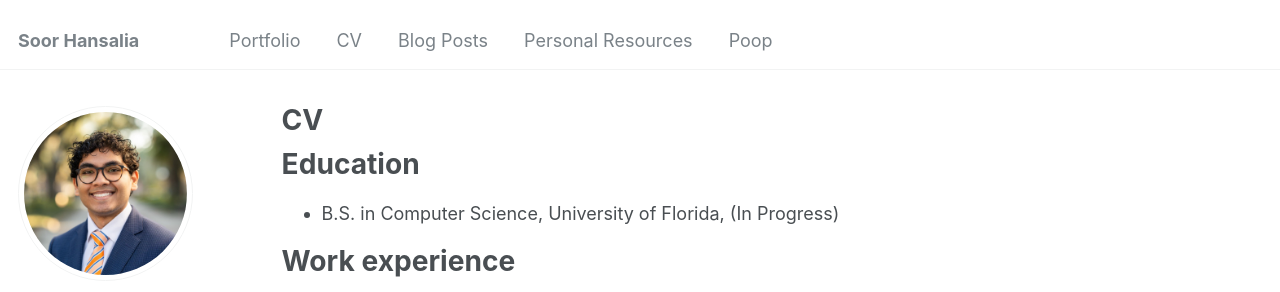
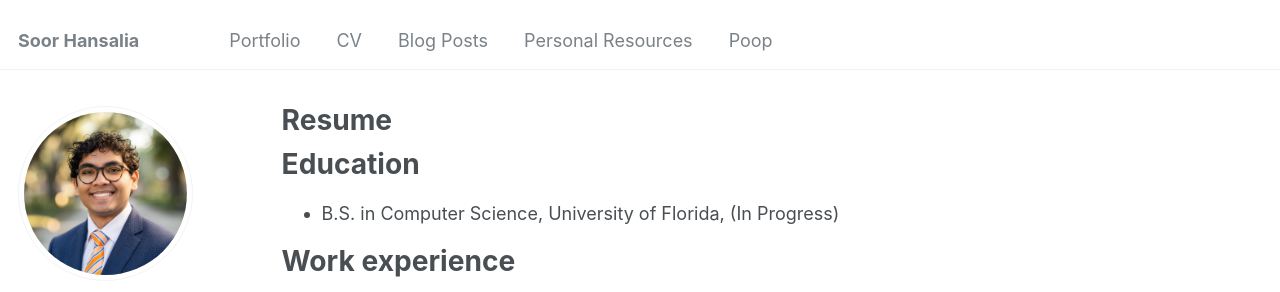
Before and after one commit to Soor1/Soor1.github.io, a Jekyll site: the page built from _pages/resume.md, in a window 1280 px wide and 1393 px high. Shown: the top 292 px of the window. Built offline with Jekyll 4.4.1, drawn with Linux system fonts in a browser that asks for light colours.

Commit message:
Update and rename cv.md to resume.md

```diff
--- a/_pages/cv.md
+++ b/_pages/resume.md
@@ -1,10 +1,8 @@
 ---
 layout: archive
-title: "CV"
-permalink: /cv/
+title: "Resume"
+permalink: /resume/
 author_profile: true
-redirect_from:
-  - /resume
 ---
 
 {% include base_path %}
```
